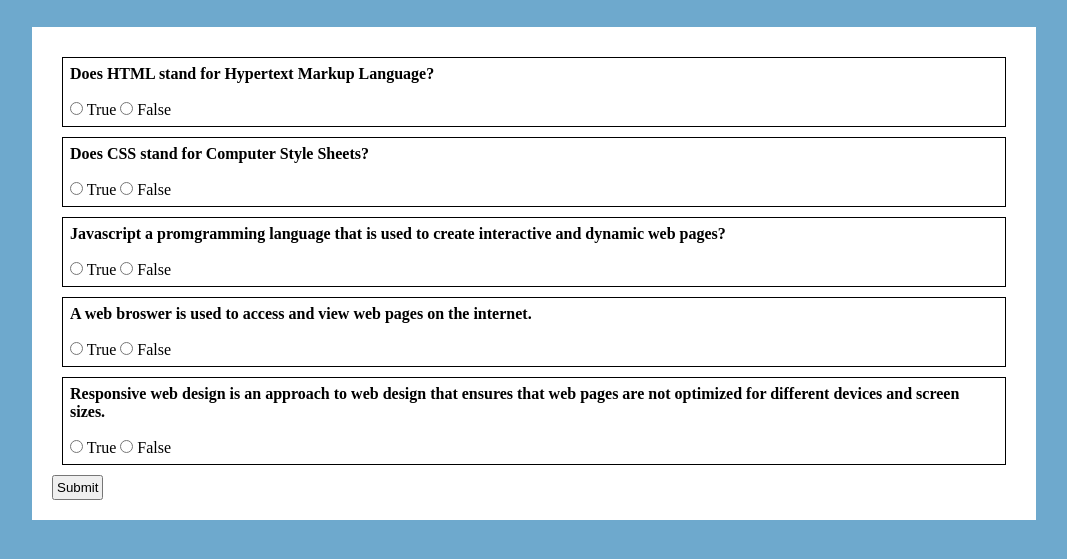
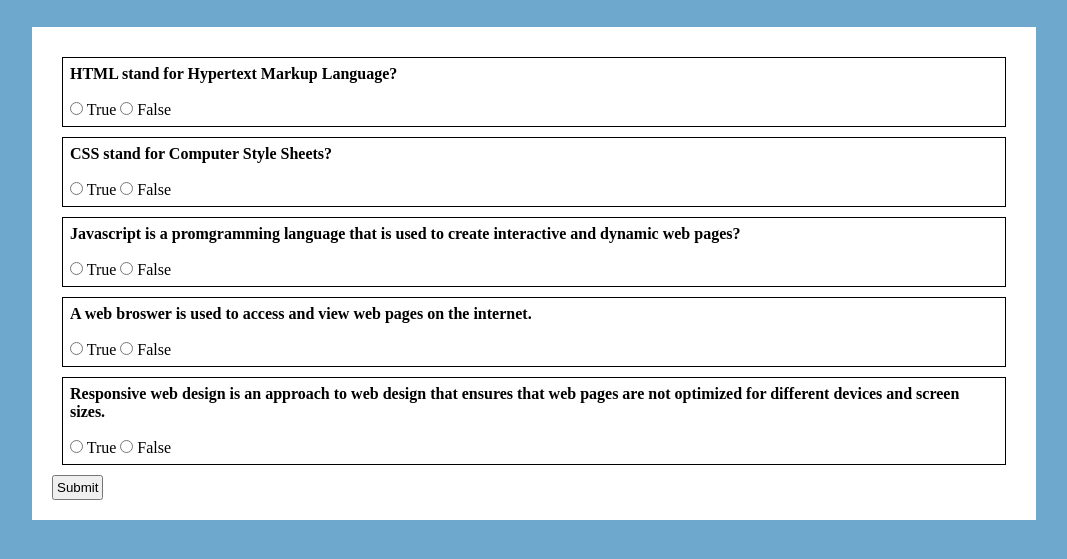
Before and after one commit to MCampa-2/quiz, a plain HTML site: page index.html in a window 1280 px wide. Shown: the part 97-656 px from the top of the page, without its empty margins (106-1173 px from the left). Drawn offline with Linux system fonts and the light colour scheme.

Commit message:
updated quiz

```diff
--- a/index.html
+++ b/index.html
@@ -12,17 +12,17 @@
     <div class="quiz">
         <form id="form">
             <div class="questions">
-                <label>Does HTML stand for Hypertext Markup Language?</label><br><br>
+                <label>HTML stand for Hypertext Markup Language?</label><br><br>
                 <input type="radio" name="q1" id="correct1"> True
                 <input type="radio" name="q1" id="notCorrect"> False
             </div>
             <div class="questions">
-                <label>Does CSS stand for Computer Style Sheets?</label><br><br>
+                <label>CSS stand for Computer Style Sheets?</label><br><br>
                 <input type="radio" name="q2" id="notCorrect"> True
                 <input type="radio" name="q2" id="correct2"> False</input>
             </div>
             <div class="questions">
-                <label>Javascript a promgramming language that is used to create interactive and dynamic web pages?</label><br><br>
+                <label>Javascript is a promgramming language that is used to create interactive and dynamic web pages?</label><br><br>
                 <input type="radio" name="q3" id="correct3"> True
                 <input type="radio" name="q3" id="notCorrect"> False</input>
             </div>
```
